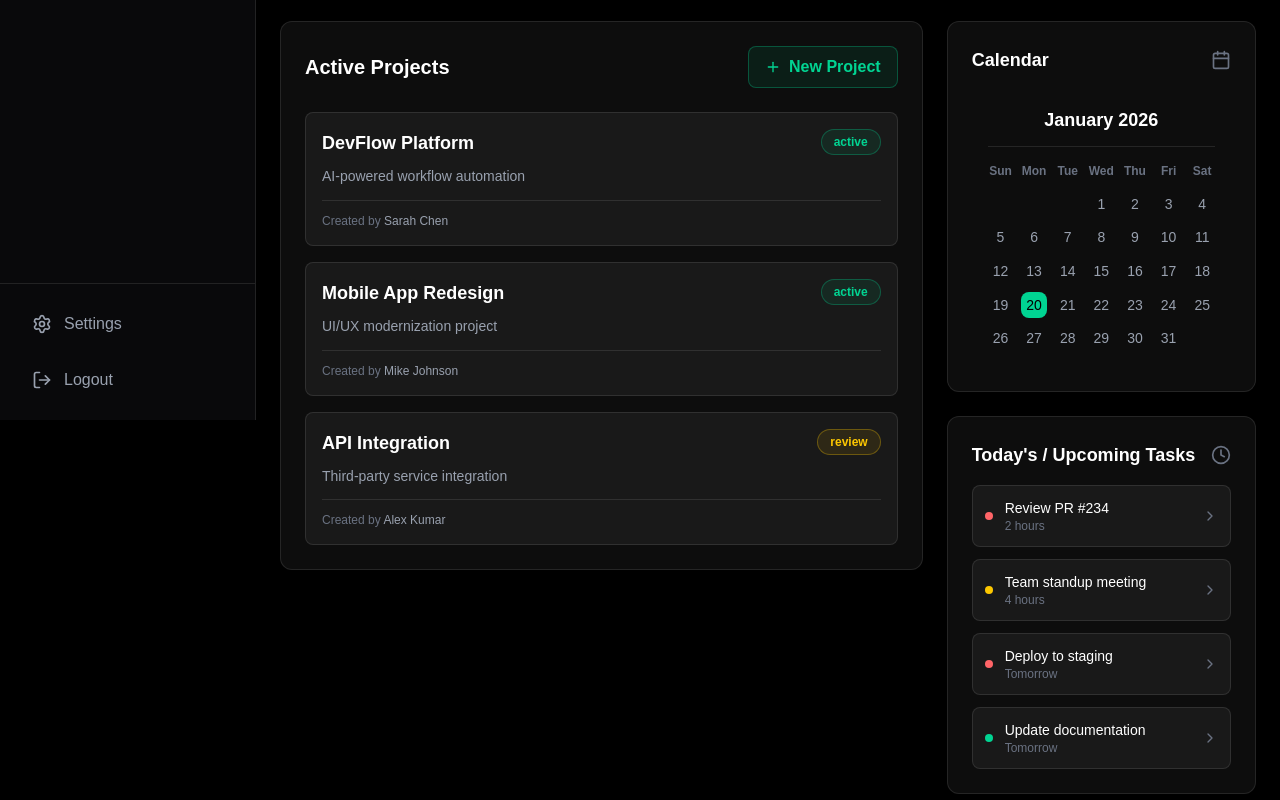
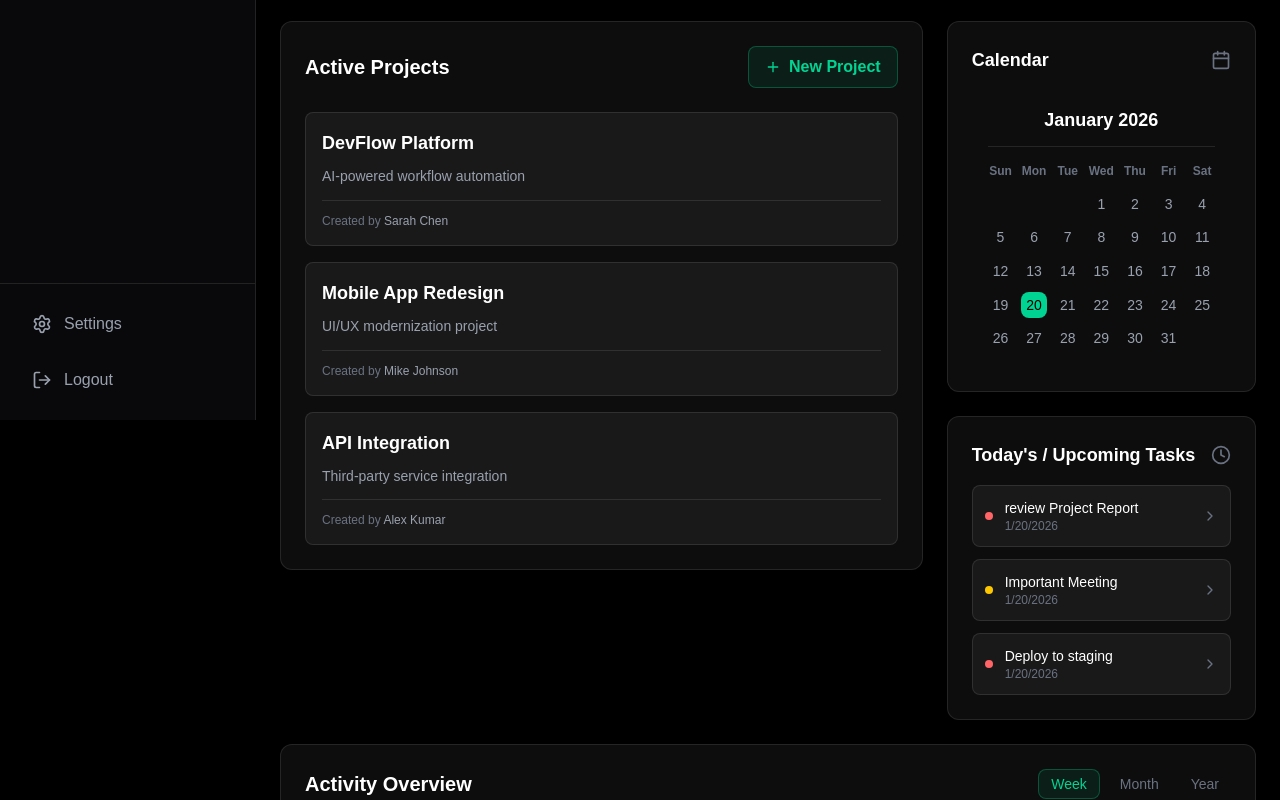
Before and after one commit to sadi2003q/Devflow, a Next.js app: page /dashboard in a window 1280 px wide. Shown: the part 380-1180 px from the top of the page. Built offline with nearby package versions, Linux system fonts and the light colour scheme.

Commit message:
CHORE
Mock Data is now refectored and some new Data type is being created

```diff
--- a/app/dashboard/page.tsx
+++ b/app/dashboard/page.tsx
@@ -2,68 +2,122 @@
 
 import React, { useState, useEffect } from 'react';
 import { Moon, Sun, Bell, Search, Plus, Clock, CheckCircle, Users, GitBranch, Calendar, Activity, ChevronRight, Settings, LogOut, Menu, X } from 'lucide-react';
+import {getColors} from "@/app/lib/colors";
+import {PROJECT} from "@/types/project.type";
+import {STATUS, TASK} from "@/types/task.type";
+import {PRIORITIES} from "@/types/subtask.type";
 
-// Centralized Color System
-const COLORS = {
-    dark: {
-        background: {
-            primary: 'bg-black',
-            secondary: 'bg-zinc-950',
-            tertiary: 'bg-white/5',
-        },
-        text: {
-            primary: 'text-white',
-            secondary: 'text-gray-400',
-            tertiary: 'text-gray-500',
-            accent: 'text-emerald-400',
-        },
-        border: {
-            primary: 'border-white/10',
-            secondary: 'border-white/20',
-        },
-        hover: {
-            background: 'hover:bg-white/5',
-            border: 'hover:border-emerald-500/50',
-        },
-    },
-    light: {
-        background: {
-            primary: 'bg-white',
-            secondary: 'bg-gray-50',
-            tertiary: 'bg-black/5',
-        },
-        text: {
-            primary: 'text-black',
-            secondary: 'text-gray-600',
-            tertiary: 'text-gray-500',
-            accent: 'text-emerald-600',
-        },
-        border: {
-            primary: 'border-black/10',
-            secondary: 'border-black/20',
-        },
-        hover: {
-            background: 'hover:bg-black/5',
-            border: 'hover:border-emerald-500',
-        },
-    },
-};
 
-const getColors = (isDarkMode: boolean) => isDarkMode ? COLORS.dark : COLORS.light;
 
 // Mock Data
-const projects = [
-    { id: 1, name: 'DevFlow Platform', description: 'AI-powered workflow automation', createdBy: 'Sarah Chen', status: 'active', progress: 75 },
-    { id: 2, name: 'Mobile App Redesign', description: 'UI/UX modernization project', createdBy: 'Mike Johnson', status: 'active', progress: 45 },
-    { id: 3, name: 'API Integration', description: 'Third-party service integration', createdBy: 'Alex Kumar', status: 'review', progress: 90 },
+const projects: PROJECT[] = [
+    {
+        ID: "uid123",
+        name: 'DevFlow Platform',
+        description: 'AI-powered workflow automation',
+        createdBy: 'Sarah Chen',
+        createdAt: new Date('2024-01-15'),
+        GithubRepo: 'https://github.com/org/devflow-platform',
+        ownerID: 'user_001',
+        managerID: 'manager_001',
+        teamMembers: [],
+        completionDate: new Date('2024-12-31'),
+    },
+    {
+        ID: "uid2",
+        name: 'Mobile App Redesign',
+        description: 'UI/UX modernization project',
+        createdBy: 'Mike Johnson',
+        createdAt: new Date('2024-02-10'),
+        ownerID: 'user_005',
+        managerID: 'manager_002',
+        teamMembers: [],
+        completionDate: new Date('2024-10-15'),
+    },
+    {
+        ID: "uid3",
+        name: 'API Integration',
+        description: 'Third-party service integration',
+        createdBy: 'Alex Kumar',
+        createdAt: new Date('2024-03-05'),
+        GithubRepo: 'https://github.com/org/api-integration',
+        ownerID: 'user_008',
+        managerID: 'manager_003',
+        teamMembers: [],
+        completionDate: new Date('2024-08-30'),
+    },
 ];
 
-const upcomingTasks = [
-    { id: 1, title: 'Review PR #234', time: '2 hours', priority: 'high' },
-    { id: 2, title: 'Team standup meeting', time: '4 hours', priority: 'medium' },
-    { id: 3, title: 'Deploy to staging', time: 'Tomorrow', priority: 'high' },
-    { id: 4, title: 'Update documentation', time: 'Tomorrow', priority: 'low' },
+
+const upcomingTasks: TASK[] = [
+    {
+        projectID: "proj_001",
+        taskID: "task_001",
+        title: "review Project Report",
+        content: "Review PR #234",
+        createdAt: new Date(),
+        submissionDate: new Date(Date.now() + 2 * 60 * 60 * 1000),
+        createdBy: "user_001",
+        assignedTo: [
+            {
+                userID: "user_002",
+                joinedAt: new Date("2024-01-10"),
+                Role: "Developer",
+            },
+        ],
+        priority: PRIORITIES.High,
+        status: STATUS.WORKING,
+        subtask: [
+            {
+                TaskID: "task_001",
+                SubText: "Check code quality",
+                priority: PRIORITIES.Medium,
+            },
+        ],
+        isComplete: false,
+        workQuality: null,
+    },
+    {
+        projectID: "proj_001",
+        taskID: "task_002",
+        title: "Important Meeting",
+        content: "Team standup meeting",
+        createdAt: new Date(),
+        submissionDate: new Date(Date.now() + 4 * 60 * 60 * 1000),
+        createdBy: "user_003",
+        assignedTo: [], // ✅ allowed
+        priority: PRIORITIES.Medium,
+        status: STATUS.PENDING,
+        isComplete: false,
+        workQuality: null,
+    },
+    {
+        projectID: "proj_002",
+        taskID: "task_003",
+        title: "Deploy to staging",
+        content: "Deploy to staging",
+        createdAt: new Date(),
+        submissionDate: new Date(Date.now() + 24 * 60 * 60 * 1000),
+        createdBy: "user_004",
+        assignedTo: [
+            {
+                userID: "user_005",
+                joinedAt: new Date("2024-02-01"),
+                Role: "DevOps",
+            },
+            {
+                userID: "user_006",
+                joinedAt: new Date("2024-02-03"),
+                Role: "Backend Engineer",
+            },
+        ],
+        priority: PRIORITIES.High,
+        status: STATUS.PENDING,
+        isComplete: false,
+        workQuality: null,
+    },
 ];
+
 
 const stats = [
     { label: 'Active Projects', value: '12', change: '+2', icon: <GitBranch className="w-5 h-5" />, color: 'emerald' },
@@ -78,6 +132,14 @@ export default function Dashboard() {
     const [isVisible, setIsVisible] = useState(false);
     const [sidebarOpen, setSidebarOpen] = useState(false);
     const colors = getColors(isDarkMode);
+
+
+    const date = new Date(); // or any date you want
+
+    const monthYear = date.toLocaleString('default', {
+        month: 'long',
+        year: 'numeric',
+    });
 
     useEffect(() => {
         const changeVisibility = () => {
@@ -229,23 +291,13 @@ export default function Dashboard() {
 
                                 <div className="space-y-4">
                                     {projects.map((project) => (
-                                        <div key={project.id} className={`${colors.background.tertiary} border ${colors.border.primary} rounded-lg p-4 ${colors.hover.border} transition-all duration-200 hover:shadow-[0_0_20px_rgba(16,185,129,0.1)]`}>
+                                        <div key={project.ID} className={`${colors.background.tertiary} border ${colors.border.primary} rounded-lg p-4 ${colors.hover.border} transition-all duration-200 hover:shadow-[0_0_20px_rgba(16,185,129,0.1)]`}>
                                             <div className="flex flex-col sm:flex-row sm:items-start justify-between gap-3 mb-3">
                                                 <div className="flex-1">
                                                     <h4 className={`text-lg font-semibold ${colors.text.primary} mb-2`}>{project.name}</h4>
                                                     <p className={`text-sm ${colors.text.secondary} leading-relaxed`}>{project.description}</p>
                                                 </div>
-                                                <span className={`self-start px-3 py-1 rounded-full text-xs font-semibold whitespace-nowrap ${
-                                                    project.status === 'active'
-                                                        ? isDarkMode
-                                                            ? 'bg-emerald-500/10 text-emerald-400 border border-emerald-400/30'
-                                                            : 'bg-emerald-500 text-white border border-emerald-500'
-                                                        : isDarkMode
-                                                            ? 'bg-yellow-500/10 text-yellow-400 border border-yellow-400/30'
-                                                            : 'bg-yellow-500 text-white border border-yellow-500'
-                                                }`}>
-                                                    {project.status}
-                                                </span>
+
                                             </div>
 
                                             <div className="pt-3 border-t border-white/10">
@@ -268,7 +320,7 @@ export default function Dashboard() {
                                 <div className={`rounded-lg p-4`}>
                                     {/* Calendar Header */}
                                     <div className={`text-center mb-4 pb-3 border-b ${colors.border.primary}`}>
-                                        <div className={`text-lg font-bold ${colors.text.primary}`}>January 2026</div>
+                                        <div className={`text-lg font-bold ${colors.text.primary}`}>{monthYear}</div>
                                     </div>
 
                                     {/* Day Names */}
@@ -314,14 +366,14 @@ export default function Dashboard() {
                                 </div>
                                 <div className="space-y-3">
                                     {upcomingTasks.map((task) => (
-                                        <div key={task.id} className={`flex items-center gap-3 p-3 ${colors.background.tertiary} border ${colors.border.primary} rounded-lg ${colors.hover.border} transition-all duration-200`}>
+                                        <div key={task.taskID} className={`flex items-center gap-3 p-3 ${colors.background.tertiary} border ${colors.border.primary} rounded-lg ${colors.hover.border} transition-all duration-200`}>
                                             <div className={`w-2 h-2 rounded-full flex-shrink-0 ${
                                                 task.priority === 'high' ? 'bg-red-400' :
                                                     task.priority === 'medium' ? 'bg-yellow-400' : 'bg-emerald-400'
                                             }`}></div>
                                             <div className="flex-1 min-w-0">
                                                 <p className={`text-sm font-medium ${colors.text.primary} truncate`}>{task.title}</p>
-                                                <p className={`text-xs ${colors.text.tertiary}`}>{task.time}</p>
+                                                <p className={`text-xs ${colors.text.tertiary}`}> {task.createdAt.toLocaleDateString()}</p>
                                             </div>
                                             <ChevronRight className={`w-4 h-4 ${colors.text.tertiary} flex-shrink-0`} />
                                         </div>
@@ -357,6 +409,7 @@ export default function Dashboard() {
                             ))}
                         </div>
                     </div>
+
                 </main>
             </div>
         </div>
--- /dev/null
+++ b/types/subtask.type.ts
@@ -0,0 +1,13 @@
+
+
+export enum PRIORITIES {
+    Low = "low",
+    Medium = "medium",
+    High = "high",
+}
+
+export type SUBTASK = {
+    TaskID: string
+    SubText: string
+    priority: PRIORITIES
+}
--- /dev/null
+++ b/types/task.type.ts
@@ -0,0 +1,26 @@
+import {TEAM_MEMBERS} from "@/types/teamMember.type";
+import {SUBTASK} from "@/types/subtask.type";
+import { PRIORITIES } from "@/types/subtask.type";
+
+export enum STATUS {
+    WORKING="WORKING",
+    PENDING="PENDING",
+    COMPLETED="COMPLETED"
+}
+
+export type TASK = {
+    projectID: string
+    taskID: string
+    title: string
+    content: string
+    createdAt: Date
+    submissionDate: Date
+    createdBy: string
+    assignedTo: TEAM_MEMBERS[]
+    Tag?: string
+    priority: PRIORITIES
+    status: STATUS
+    subtask?: SUBTASK[]
+    isComplete: boolean
+    workQuality: number | null
+}
--- /dev/null
+++ b/types/user.type.ts
@@ -0,0 +1,14 @@
+
+
+export type USER = {
+    ID: string
+    Name: string
+    email: string
+    imageUTL?: string
+    joined_at: Date
+    Projects?:[string]
+    role?: string
+    isOwner?: boolean
+    isManager?: boolean
+    githubRepo?: string
+}
```
Also changed, not shown: types/project.type.ts (added, +15 -0 lines), types/teamMember.type.ts (added, +7 -0 lines).
